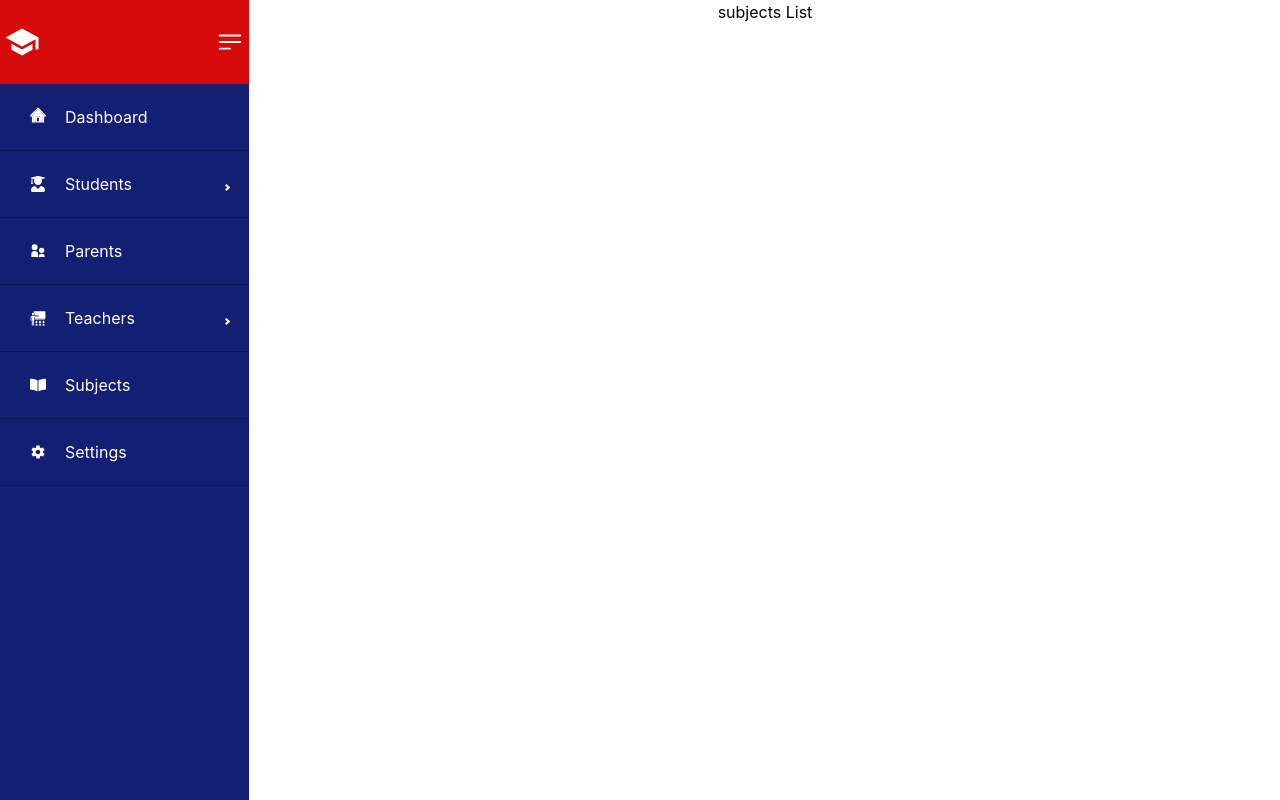
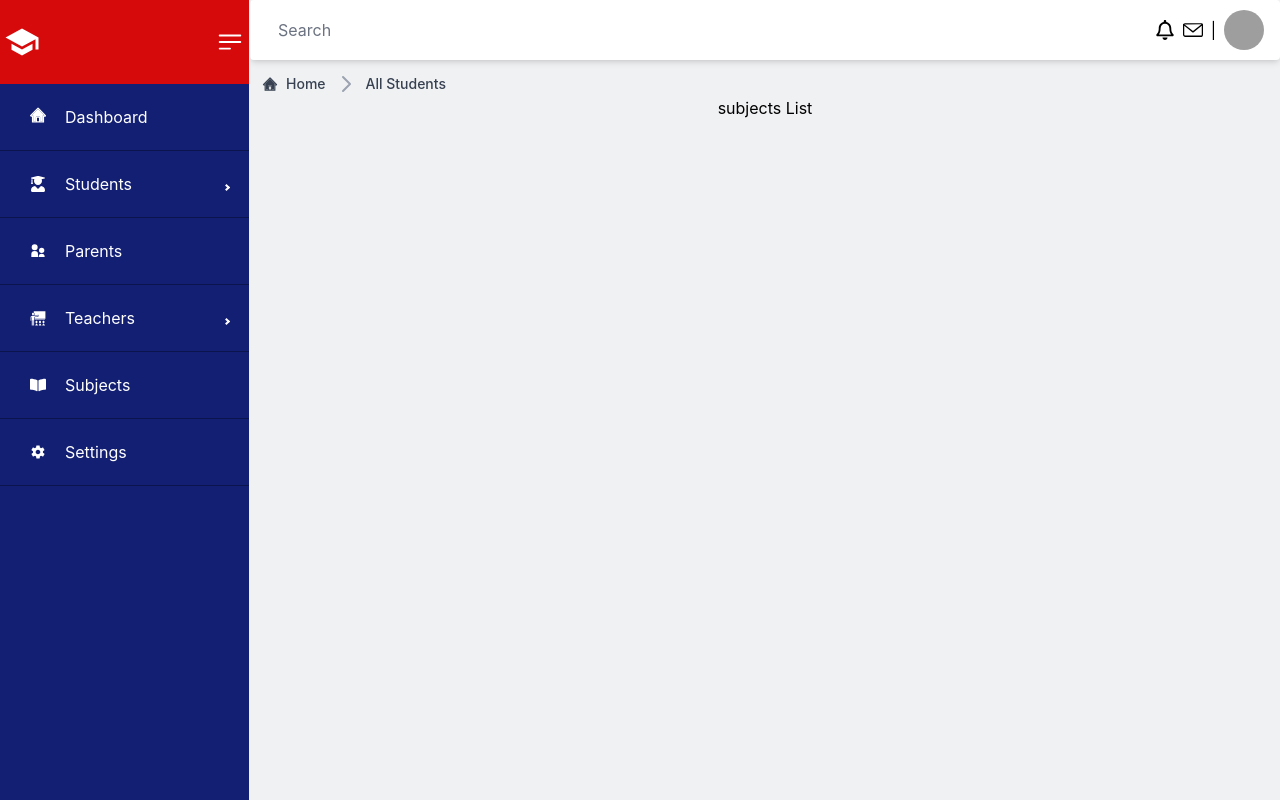
Before and after one commit to ais-sam/School-Management-System, a React (Create React App) app: page /home/subjects in a window 1280 px wide. Built offline with nearby package versions, Linux system fonts and the light colour scheme; grey boxes are pictures that could not be loaded.

Commit message:
Add Topbar component

```diff
--- a/src/App.js
+++ b/src/App.js
@@ -5,7 +5,7 @@ import New from './pages/New';
 import Login from './pages/Login';
 import List from './pages/List';
 import Settings from './pages/Settings';
-import Layout from './components/Layout';
+import Layout from './components/global/Layout';
 
 function App() {
   return (
--- a/src/components/Layout.js
+++ b/src/components/global/Layout.js
@@ -1,4 +1,4 @@
-import  SideBar  from "../components/Sidebar"
+import  SideBar  from "./Sidebar"
 import { Outlet } from "react-router-dom"
 
 const Layout = () => {
--- /dev/null
+++ b/src/components/global/TopBar.js
@@ -0,0 +1,50 @@
+import { Avatar, Dropdown, Navbar } from 'flowbite-react'
+import { SlEnvolope } from 'react-icons/sl';
+import { FaRegBell } from 'react-icons/fa';
+
+
+const TopBar = () => {
+  return (
+    <Navbar fluid={true} rounded={true} className=' shadow-md'>
+        <div>
+            <input type="text" placeholder="Search" className='border-none' />
+        </div>
+      <div className="flex md:order-2 items-center gap-2">
+        <FaRegBell className='text-xl'/>
+        <SlEnvolope className='text-xl'/>
+        <span>|</span>
+        <Dropdown
+          arrowIcon={false}
+          inline={true}
+          label={
+            <Avatar
+              alt="User settings"
+              img="https://flowbite.com/docs/images/people/profile-picture-5.jpg"
+              rounded={true}
+            />
+          }
+        >
+          <Dropdown.Header>
+            <span className="block text-sm">Bonnie Green</span>
+            <span className="block truncate text-sm font-medium">
+              name@flowbite.com
+            </span>
+          </Dropdown.Header>
+          <Dropdown.Item>Dashboard</Dropdown.Item>
+          <Dropdown.Item>Settings</Dropdown.Item>
+          <Dropdown.Item>Earnings</Dropdown.Item>
+          <Dropdown.Divider />
+          <Dropdown.Item>Sign out</Dropdown.Item>
+        </Dropdown>
+        <Navbar.Toggle />
+      </div>
+    </Navbar>
+
+    // <div className='bg-white py-3 px-1'>
+    //     <input type='text' placeholder='Search'/>
+
+    // </div>
+  );
+}
+
+export default TopBar
--- a/src/pages/List.js
+++ b/src/pages/List.js
@@ -1,7 +1,15 @@
-
+import BreadCrumb from "../components/global/BreadCrumb"
+import TopBar from "../components/global/TopBar"
 const List = ({type}) => {
   return (
-    <div className='flex-grow'>{type} List</div>
+    <div className='flex-grow  bg-d-bg-gray'>
+      <TopBar/>
+      <div className="p-3">
+        <BreadCrumb/>
+        {type} List
+
+      </div>
+      </div>
   )
 }
 
```
Also changed, not shown: src/components/global/Sidebar.js (renamed from src/components/Sidebar.js).
